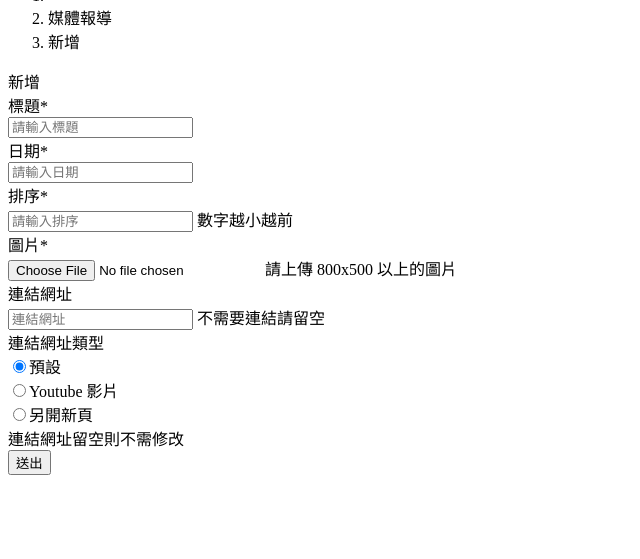
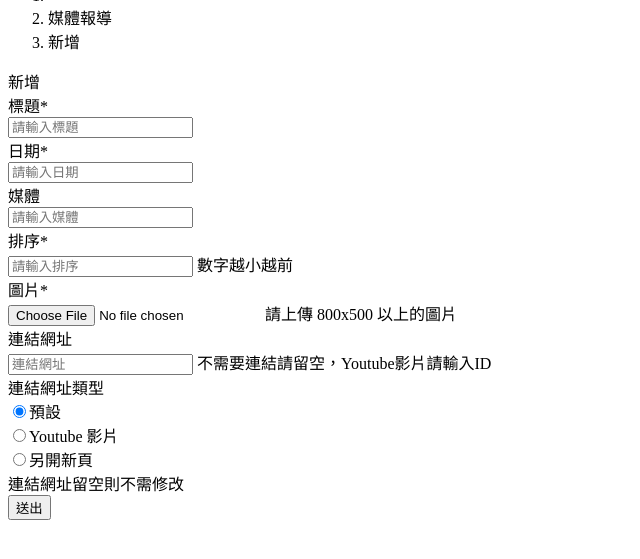
Before and after one commit to shawhan/goretex-admin, a PHP site: template app/views/media/add.phtml in a window 1280 px wide. Shown: the part 165-724 px from the top of the page, without its empty margins (0-640 px from the left). Run offline with PHP 8.4, Linux system fonts and the light colour scheme; the template is opened without the code that fills it, so the values that code supplies are empty.

Commit message:
update media form

```diff
--- a/app/controllers/MediaController.php
+++ b/app/controllers/MediaController.php
@@ -75,6 +75,7 @@ class MediaController extends ControllerBase
                 "date" => $date,
                 "photo" => $photo_path,
                 "url" => $url,
+                "media" => $media,
                 "type" => $type,
                 "sort" => $sort,
                 "create" => date('Y-m-d H:i')
@@ -143,6 +144,7 @@ class MediaController extends ControllerBase
                 "photo" => $row->photo,
                 "url" => $url,
                 "type" => $type,
+                "media" => $media,
                 "sort" => $sort,
                 "create" => $row->create
             );
--- a/app/views/media/add.phtml
+++ b/app/views/media/add.phtml
@@ -37,6 +37,12 @@
 							    </div>
 							</div>
 							<div class="form-group">
+							    <label class="col-sm-3 control-label">媒體</label>
+							    <div class="col-sm-9">
+							      <input class="form-control" name="media" type="text" placeholder="請輸入媒體">
+							    </div>
+							</div>
+							<div class="form-group">
 							    <label class="col-sm-3 control-label">排序*</label>
 							    <div class="col-sm-9">
 							      <input class="form-control" name="sort" type="text" placeholder="請輸入排序" required>
@@ -54,7 +60,7 @@
 							    <label class="col-sm-3 control-label">連結網址</label>
 							    <div class="col-sm-9">
 							      <input class="form-control" type="text" name="url" value="" placeholder="連結網址">
-							      <span class="help-block">不需要連結請留空</span>
+							      <span class="help-block">不需要連結請留空，Youtube影片請輸入ID</span>
 							    </div>
 							</div>
 							<div class="form-group">
```
Also changed, not shown: app/views/media/edit.phtml (+7 -1 lines).
